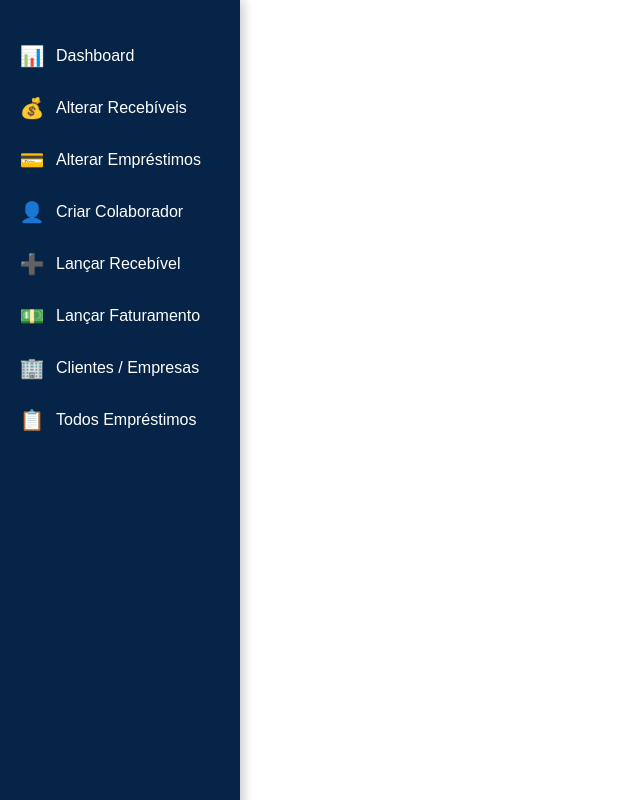
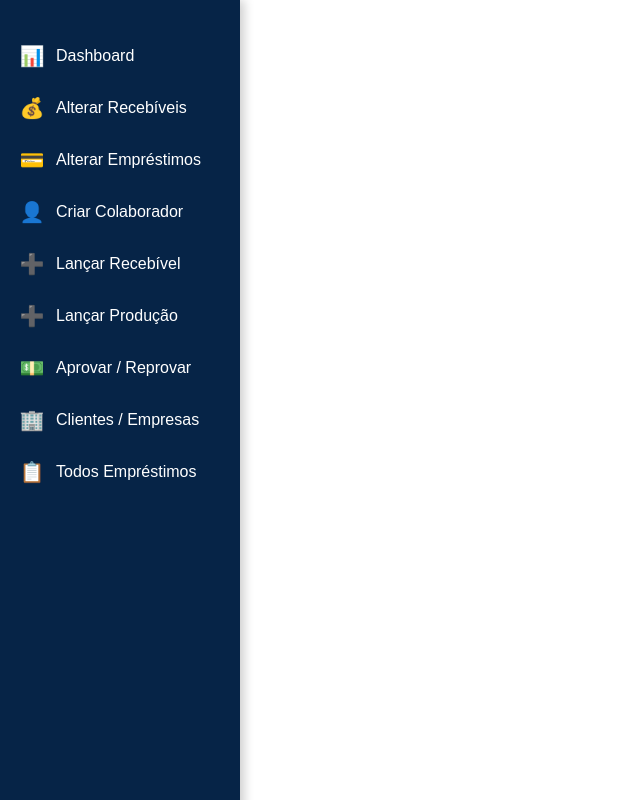
Before and after one commit to gabrielbruno2012-cpu/coelholog-finance-portal, a website: page public/admin/sidebar_admin.html in a window 1280 px wide. Shown: the whole page, without its empty margins (0-640 px from the left). Drawn offline with Linux system fonts and the light colour scheme.

Commit message:
Update sidebar_admin.html

```diff
--- a/public/admin/sidebar_admin.html
+++ b/public/admin/sidebar_admin.html
@@ -90,10 +90,17 @@
         </div>
     </a>
 
-    <a href="faturamento.html">
+    <a href="lancar_producao.html">
+        <div class="menu-item">
+            <div class="icon">➕</div>
+            <span>Lançar Produção</span>
+        </div>
+    </a>
+
+    <a href="admin_producao_status.html">
         <div class="menu-item">
             <div class="icon">💵</div>
-            <span>Lançar Faturamento</span>
+            <span>Aprovar / Reprovar </span>
         </div>
     </a>
 
```
